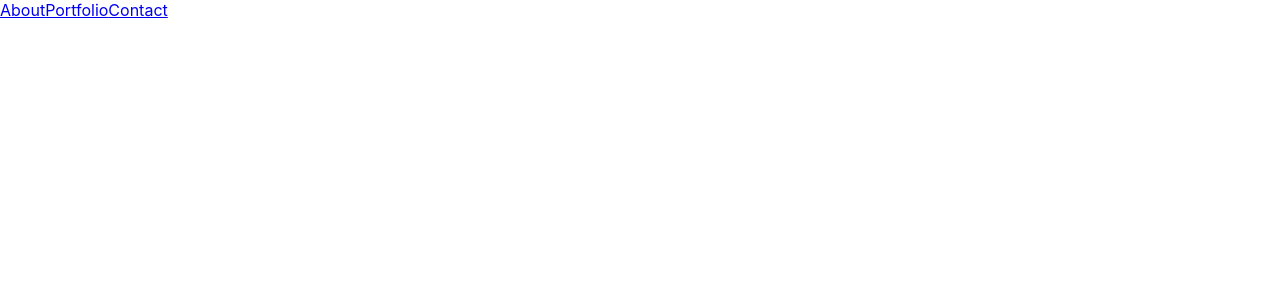
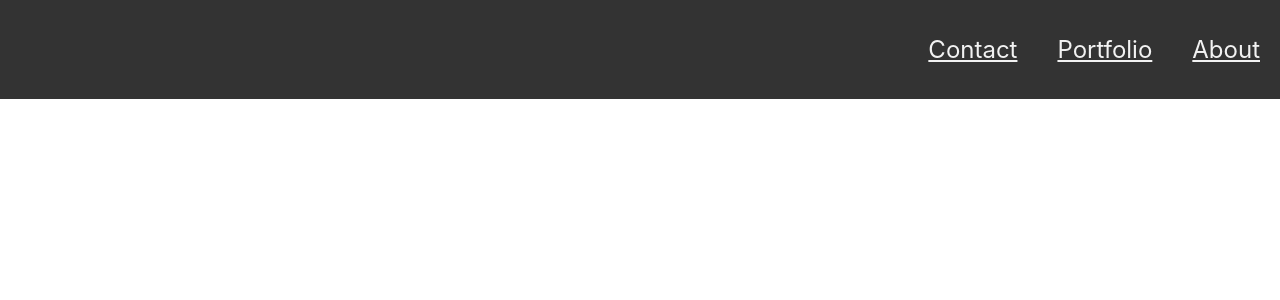
Before and after one commit to quackness/my-website, a React (Create React App) app in the folder client/: page / in a window 1280 px wide. Shown: the top 300 px of the page. Built offline with nearby package versions, Linux system fonts and the light colour scheme.

Commit message:
add css to a top nav

```diff
--- a/client/src/App.css
+++ b/client/src/App.css
@@ -36,3 +36,22 @@
     transform: rotate(360deg);
   }
 }
+
+.topnav {
+  background-color: #333;
+  overflow: hidden;
+}
+
+.topnav a{
+  float: right;
+  color: #f2f2f2;
+  text-align: center;
+  padding: 35px 20px;
+  display: block;
+  font-size: x-large;
+}
+
+.topnav a:hover {
+  background-color: #ddd;
+  color: black;
+}
```
